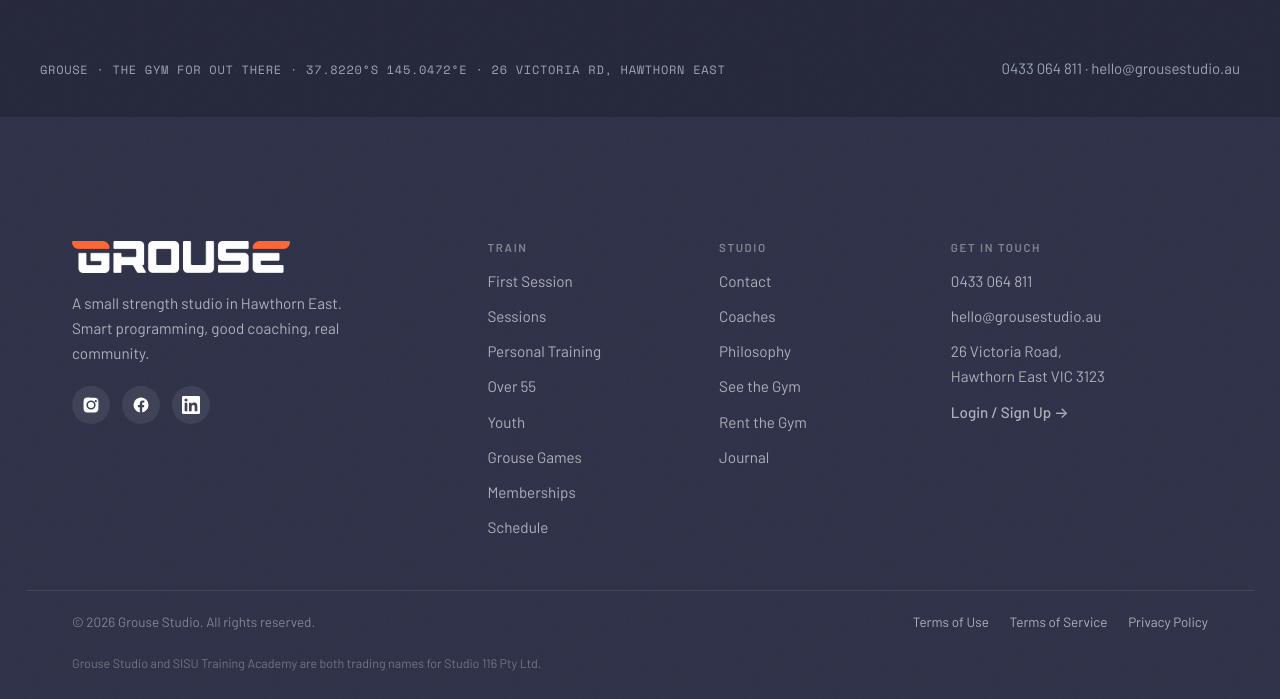
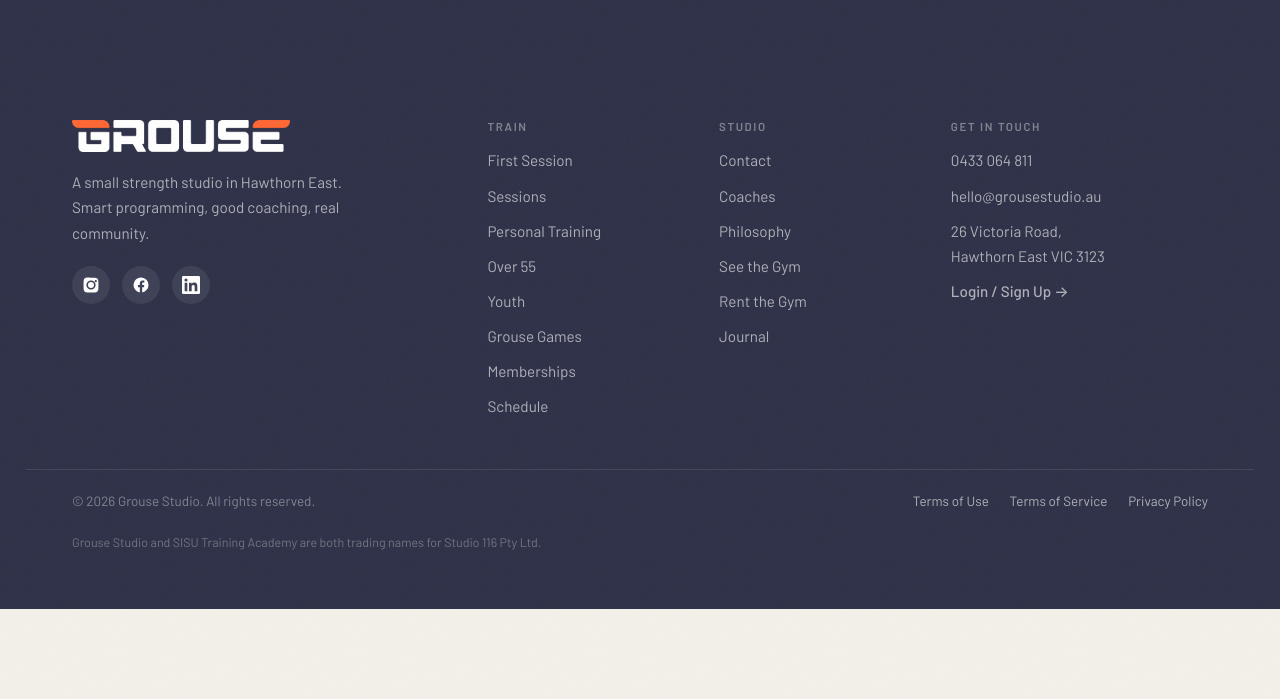
Before and after one commit to grousestudioau/grousewebsite, a Jekyll site: the page built from index.html, in a window 1280 px wide and 900 px high, scrolled down 15331 px, cut to the strip 201-900 px from the top of the window. Built offline with Jekyll 4.4.1, drawn with Linux system fonts in a browser that asks for light colours; some web fonts are replaced; after the commit the page ends 16141 px from its top, so only the background shows below that.

Commit message:
Homepage: remove the coords/contact strip above the footer
Deletes the small "GROUSE · THE GYM FOR OUT THERE · 37.8220°S 145.0472°E ..."
line (plus phone/email) that sat just above the main footer. The real site
footer already carries contact details; this strip was redundant, and it also
exposed exact coordinates and the street number.

Co-Authored-By: Claude Opus 4.8 <noreply@anthropic.com>

```diff
--- a/index.html
+++ b/index.html
@@ -737,13 +737,6 @@ footer a:hover { color: var(--paper); }
   </div>
 </section>
 
-<footer>
-  <div class="inner">
-    <span class="coords">GROUSE · THE GYM FOR OUT THERE · 37.8220°S 145.0472°E · 26 VICTORIA RD, HAWTHORN EAST</span>
-    <span><a href="tel:+61433064811">0433 064 811</a> · <a href="mailto:hello@grousestudio.au">hello@grousestudio.au</a></span>
-  </div>
-</footer>
-
 <script>
 (function () {
   'use strict';
```
